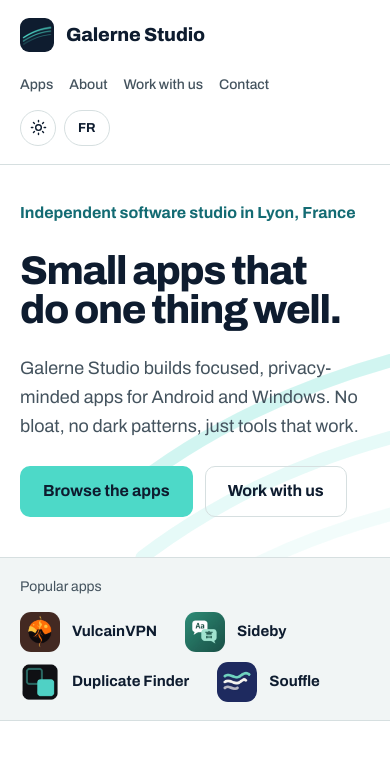
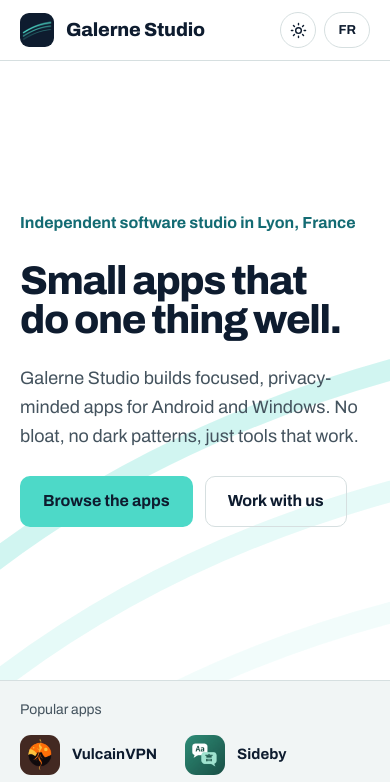
Before and after one commit to RyoSaeba35/galerne-studio-site, an Astro site: page / in a window 390 px wide. Shown: the top 782 px of the page. Built offline with nearby package versions, Linux system fonts and the light colour scheme; Astro itself is replaced by a stand-in of ours.

Commit message:
improving views 2.0

```diff
--- a/src/layouts/Base.astro
+++ b/src/layouts/Base.astro
@@ -111,6 +111,14 @@ const ogUrl = new URL(ogImage, Astro.site).href;
   </footer>
 
   <script is:inline>
+    // Keep --header-h in sync with the sticky header, for full-height sections and anchor offsets.
+    (function () {
+      var bar = document.querySelector('.masthead');
+      var set = function () { document.documentElement.style.setProperty('--header-h', bar.offsetHeight + 'px'); };
+      set();
+      if (window.ResizeObserver) new ResizeObserver(set).observe(bar);
+    })();
+
     // Theme toggle
     (function () {
       var btn = document.querySelector('.theme-toggle');
--- a/src/styles/global.css
+++ b/src/styles/global.css
@@ -37,6 +37,7 @@
   --t-hero: clamp(40px, min(7.2vw, 10.5vh), 96px);
   --wrap: 1200px;
   --gutter: clamp(20px, 4vw, 40px);
+  --header-h: 75px; /* updated from the real header height by Base.astro */
 }
 
 :root[data-theme="dark"] {
@@ -81,7 +82,8 @@ ul { margin: 0; }
 .skip:focus { left: 16px; }
 
 /* ---------- Header ---------- */
-.masthead { background: var(--bg); border-bottom: 1px solid var(--rule); }
+.masthead { position: sticky; top: 0; z-index: 50; background: var(--bg); border-bottom: 1px solid var(--rule); }
+[id] { scroll-margin-top: var(--header-h); }
 .header { display: flex; flex-wrap: wrap; align-items: center; justify-content: space-between; gap: 12px 24px; padding-block: 18px; }
 .brand { display: flex; align-items: center; gap: 12px; text-decoration: none; font-weight: 750; font-stretch: 120%; font-size: 19px; letter-spacing: -0.01em; }
 .brand img { border-radius: 9px; }
@@ -98,7 +100,10 @@ ul { margin: 0; }
 .nav .lang:hover, .theme-toggle:hover { border-color: var(--accent); color: var(--text); }
 .theme-toggle .moon, :root[data-theme="dark"] .theme-toggle .sun { display: none; }
 :root[data-theme="dark"] .theme-toggle .moon { display: block; }
-@media (max-width: 600px) { .nav { gap: 4px 16px; font-size: 14px; } }
+@media (max-width: 640px) {
+  .header { flex-wrap: nowrap; padding-block: 12px; }
+  .nav > a:not(.lang) { display: none; } /* sections stay reachable by scrolling and the hero buttons */
+}
 
 /* ---------- Buttons ---------- */
 .btn {
@@ -120,8 +125,10 @@ ul { margin: 0; }
 .kicker { color: var(--accent); font-size: var(--t-base); font-weight: 650; }
 
 /* ---------- Home hero ---------- */
-.hero { background: var(--bg); }
-.hero-stage { position: relative; isolation: isolate; overflow: hidden; }
+/* Hero + strip fill the screen under the sticky header */
+.hero { background: var(--bg); min-height: calc(100vh - var(--header-h)); min-height: calc(100svh - var(--header-h)); display: flex; flex-direction: column; }
+.hero-stage { position: relative; isolation: isolate; overflow: hidden; flex: 1; display: flex; align-items: center; }
+.hero-stage > .hero-inner { width: 100%; }
 .hero-inner { position: relative; padding-block: clamp(36px, min(9vw, 8vh), 120px) clamp(40px, min(9vw, 8vh), 112px); display: flex; flex-direction: column; gap: clamp(16px, 3vh, 28px); }
 .hero h1 { font-size: var(--t-hero); font-weight: 800; font-stretch: 125%; letter-spacing: -0.035em; line-height: 0.98; max-width: 13ch; }
 .hero .lead { font-size: var(--t-md); line-height: 1.6; color: var(--text-2); max-width: 52ch; }
@@ -213,7 +220,8 @@ ul { margin: 0; }
 .compass .hub { fill: var(--bg-alt); stroke: currentColor; stroke-width: 1.5; }
 
 /* ---------- Work with us ---------- */
-#work { padding-block: clamp(32px, 7vh, 112px); scroll-margin-top: 0; }
+/* Work with us fills the screen under the sticky header when you jump to it */
+#work { padding-block: clamp(24px, 5vh, 72px); min-height: calc(100vh - var(--header-h)); min-height: calc(100svh - var(--header-h)); align-content: center; }
 .work { display: grid; grid-template-columns: minmax(0, 5fr) minmax(0, 7fr); gap: 48px 72px; align-items: start; }
 @media (max-width: 900px) { .work { grid-template-columns: 1fr; } }
 .work-text { display: flex; flex-direction: column; gap: 18px; }
```
